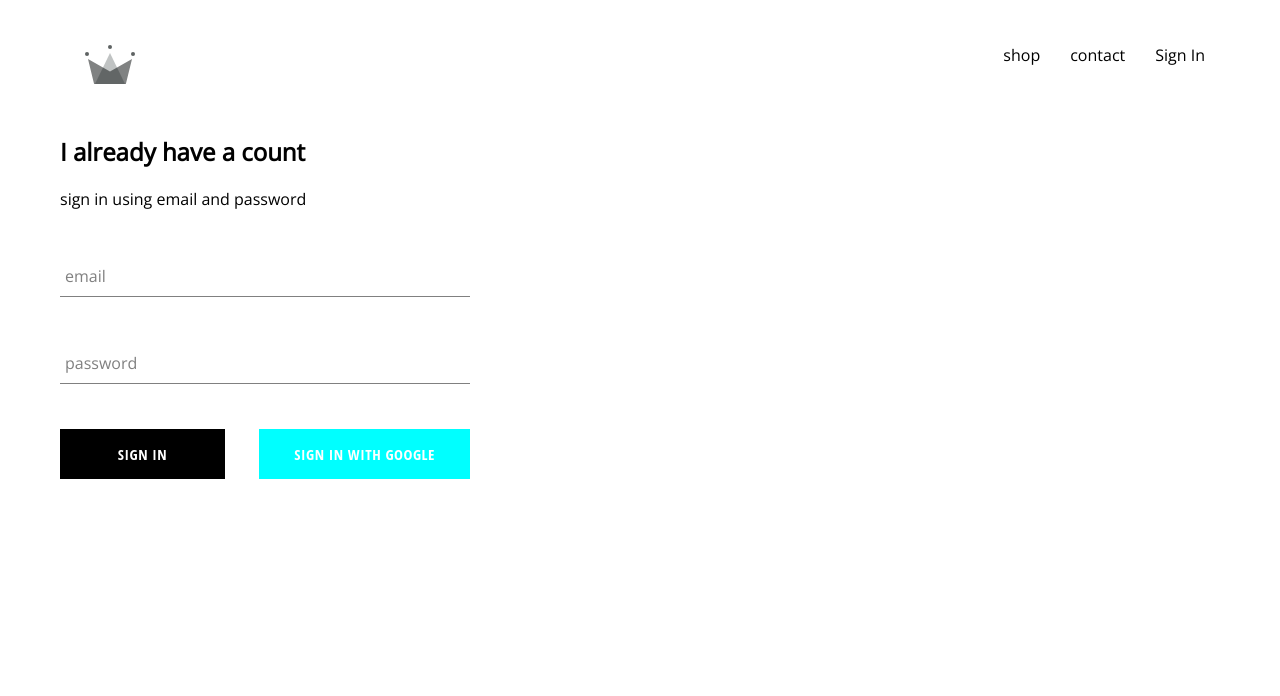
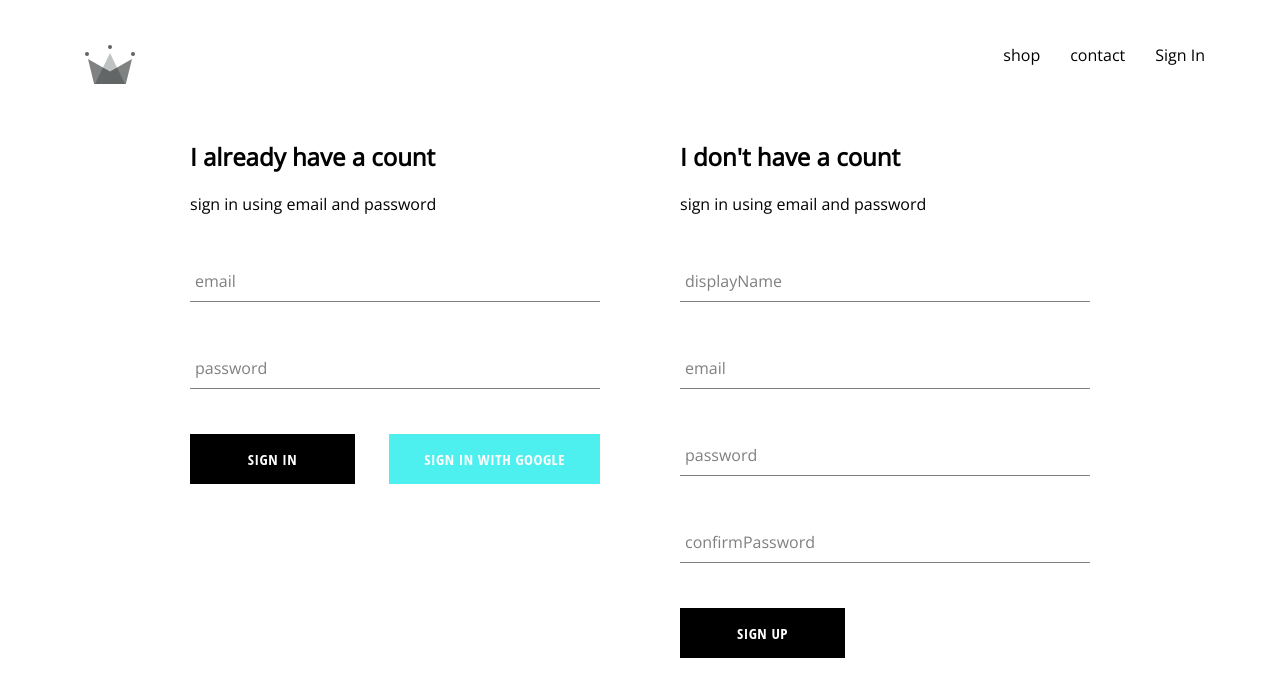
Before and after one commit to abdelaziz-lounes/crown-clothing, a React (Create React App) app: page /signin in a window 1280 px wide. Shown: the top 696 px of the page. Built offline with nearby package versions, Linux system fonts and the light colour scheme; no server answers.

Commit message:
implented firbase utils,adding ability to store users by google authentication or  user  email and password

```diff
--- a/src/App.js
+++ b/src/App.js
@@ -4,7 +4,7 @@
 import Shop from './pages/shop/shop.component';
 import Header from './components/header/header.component';
 import SingInAndSingnUpPage from './pages/sign-in-and-sign-up/sign-in-and-sign-up.component';
-import { auth } from './firebase/firebase.utils';
+import { auth,createUserProfileDocument } from './firebase/firebase.utils';
 
 import './App.css';
 
@@ -12,17 +12,33 @@
 class App extends React.Component {
   constructor(props) {
     super(props);
+
     this.state = {
       currentUser: null
     }
   }
+
   unsubscribeFormAuth = null;
+
   componentDidMount() {
-    this.unsubscribeFormAuth = auth.onAuthStateChanged(user => {
-      this.setState({ currentUser: user });
-      console.log(user);
+
+    this.unsubscribeFormAuth = auth.onAuthStateChanged(async userAuth => {
+      if (userAuth) {
+
+        const userRef =await createUserProfileDocument(userAuth);
+        userRef.onSnapshot(snapShot => {
+          this.setState({
+            currentUser: {
+              id: snapShot.id,
+              ...snapShot.data()
+            }
+          },() => console.log(this.state));
+        });
+      }
+      this.setState({currentUser:userAuth});
     });
   }
+
   componentWillUnmount() {
     this.unsubscribeFormAuth = null;
   }
--- a/src/components/custom-button/custom-button.styles.scss
+++ b/src/components/custom-button/custom-button.styles.scss
@@ -20,7 +20,7 @@
       border: 1px solid black;
     }
     &.google-sign-in{
-      background-color: aqua;
+      background-color: rgb(78, 239, 239);
       color: white;
 
       &:hover{
--- a/src/components/header/header.component.jsx
+++ b/src/components/header/header.component.jsx
@@ -15,7 +15,7 @@
             <Link className="option" to='/shop'>
                 shop
             </Link>
-            <Link className="option" to='/'>
+            <Link className="option" to='/shop'>
                 contact
             </Link>
             { currentUser ?
--- /dev/null
+++ b/src/components/sign-up/sign-up.component.jsx
@@ -0,0 +1,103 @@
+import React from "react";
+import FormInput from "../form-input/form-input.component";
+import CustomButton from "../custom-button/custom-button.component";
+import { auth, createUserProfileDocument } from "../../firebase/firebase.utils";
+import "./sign-up.styles.scss";
+
+class SignUp extends React.Component {
+  constructor(props) {
+    super(props);
+
+    this.state = {
+      displayName: "",
+      email: "",
+      password: "",
+      confirmPassword: "",
+    };
+  }
+
+  handleSubmit =async (event) => {
+    event.preventDefault();
+    const {displayName,email,password,confirmPassword} = this.state;
+    if ( confirmPassword !== password ) {
+        alert('password don\'t match');
+        return;
+    }
+
+    try {
+        const {user} = await auth.createUserWithEmailAndPassword(email,password);
+        await createUserProfileDocument(user , {displayName});
+        this.setState({
+
+            displayName: "",
+            email: "",
+            password: "",
+            confirmPassword: ""
+        });
+
+    } catch (error) {
+       console.error(error);
+    }
+
+  };
+
+  handleChange = (event) => {
+    const { name, value } = event.target;
+    this.setState({ [name]: value });
+  };
+
+  render() {
+    return (
+      <div className="sign-up">
+        <h2>I don't have a count</h2>
+        <span>sign in using email and password</span>
+
+        <form onSubmit={this.handleSubmit}>
+          <FormInput
+            name="displayName"
+            type="displayName"
+            onChange={this.handleChange}
+            value={this.state.displayName}
+            label="displayName"
+            required
+          />
+
+          <FormInput
+            name="email"
+            type="email"
+            onChange={this.handleChange}
+            value={this.state.email}
+            label="email"
+            required
+          />
+
+          <FormInput
+            name="password"
+            type="password"
+            handleChange={this.handleChange}
+            value={this.state.password}
+            label="password"
+            required
+          />
+
+          <FormInput
+            name="confirmPassword"
+            type="confirmPassword"
+            handleChange={this.handleChange}
+            value={this.state.confirmPassword}
+            label="confirmPassword"
+            required
+          />
+
+          <div className="buttons">
+            <CustomButton type="submit"> Sign Up </CustomButton>
+          </div>
+
+        </form>
+
+      </div>
+    );
+  }
+}
+
+export default SignUp;
--- /dev/null
+++ b/src/components/sign-up/sign-up.styles.scss
@@ -0,0 +1,8 @@
+.sign-up{
+    width: 410px;
+    display: flex;
+    flex-direction: column;
+}
+.title{
+    margin: 10px 0;
+}
--- a/src/firebase/firebase.utils.js
+++ b/src/firebase/firebase.utils.js
@@ -12,6 +12,25 @@
     measurementId: "G-QD525B5WJ4"
 };
 
+export const createUserProfileDocument = async (userAuth, additionalData) => {
+    if (!userAuth) return;
+
+    const userRef = firestore.doc(`/users/${userAuth.uid}`);
+    const snapShot = await userRef.get();
+
+    if (!snapShot.exists){
+        const {displayName,email} = userAuth;
+        const createdAt = new Date();
+
+        try {
+            await userRef.set({displayName,email,createdAt,...additionalData})
+        } catch (error) {
+            console.log('creating user error',error.message)
+        }
+    }
+    return userRef;
+}
+
 firebase.initializeApp(config);
 
 export const auth = firebase.auth();
--- a/src/pages/sign-in-and-sign-up/sign-in-and-sign-up.component.jsx
+++ b/src/pages/sign-in-and-sign-up/sign-in-and-sign-up.component.jsx
@@ -1,11 +1,13 @@
 import React from "react";
 import SignIn from "../../components/Sign-in/sign-in.component";
+import SignUp from "../../components/sign-up/sign-up.component";
 import './sign-in-and-sign-up.styles.scss';
 
 const SingInAndSingnUpPage = () => {
     return (
         <div className="sign-in-and-sign-up">
             <SignIn />
+            <SignUp />
         </div>
     );
 }
--- a/src/pages/sign-in-and-sign-up/sign-in-and-sign-up.styles.scss
+++ b/src/pages/sign-in-and-sign-up/sign-in-and-sign-up.styles.scss
@@ -0,0 +1,6 @@
+.sign-in-and-sign-up{
+    margin: 30px auto;
+    width: 900px;
+    display: flex;
+    justify-content: space-between;
+}
```
